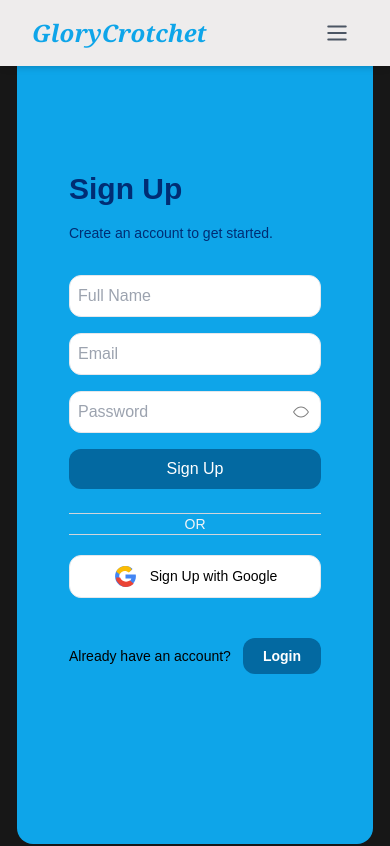
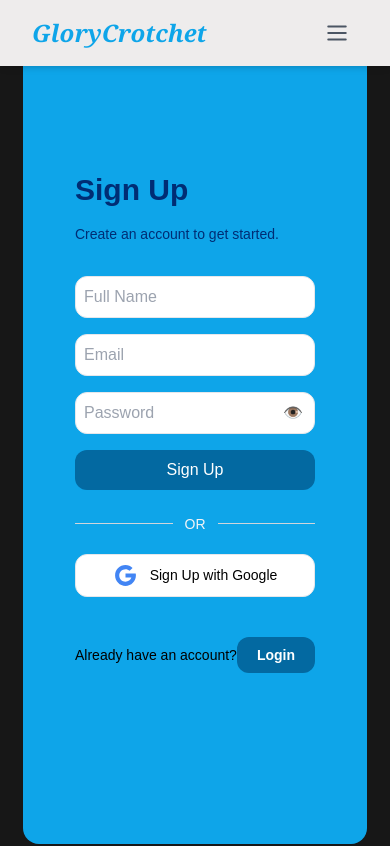
Before and after one commit to E-ugine/glory-crotchets, a React (Vite) app in the folder frontend/: page /signup in a window 390 px wide. Shown: the top 846 px of the page. Built offline with nearby package versions, Linux system fonts and the light colour scheme.

Commit message:
adds auth forms

```diff
--- a/frontend/src/pages/SignUp.jsx
+++ b/frontend/src/pages/SignUp.jsx
@@ -1,73 +1,121 @@
-import { useState } from "react";
+import { useState, useEffect } from "react";
+import { useDispatch, useSelector } from "react-redux";
+import { setName, setEmail, setPassword } from "../redux/userSlice";
+import { useNavigate } from "react-router-dom";
 
 export default function Signup() {
+    const dispatch = useDispatch();
+    const { name, email, password } = useSelector((state) => state.user);
     const [passwordVisible, setPasswordVisible] = useState(false);
+    const navigate = useNavigate();
+
+
+    const handleSubmit = (e) => {
+        e.preventDefault();
+        console.log("User Details:", { name, email, password });
+
+        // Clear input fields after submission
+        dispatch(setName(""));
+        dispatch(setEmail(""));
+        dispatch(setPassword(""));
+    };
+
+    const handleGoogleSignup = () => {
+        console.log("Google Sign-Up Clicked!");
+        // Implement Google OAuth here
+    };
 
     return (
         <section className="bg-neutral-900 min-h-screen flex box-border justify-center items-center">
             <div className="bg-sky-500 rounded-2xl flex max-w-3xl p-5 items-center h-[100vh]">
                 <div className="md:w-1/2 px-8">
                     <h2 className="font-bold text-3xl text-[#002D74]">Sign Up</h2>
-                    <p className="text-sm mt-4 text-[#002D74]">
-                        Create an account to get started.
-                    </p>
+                    <p className="text-sm mt-4 text-[#002D74]">Create an account to get started.</p>
 
-                    <form className="flex flex-col gap-4">
-                        <input className="p-2 mt-8 rounded-xl border" type="text" name="name" placeholder="Full Name" />
-                        <input className="p-2 rounded-xl border" type="email" name="email" placeholder="Email" />
+                    <form className="flex flex-col gap-4" onSubmit={handleSubmit}>
+                        <input
+                            className="p-2 mt-8 rounded-xl border"
+                            type="text"
+                            name="name"
+                            placeholder="Full Name"
+                            value={name}
+                            onChange={(e) => dispatch(setName(e.target.value))}
+                        />
+                        <input
+                            className="p-2 rounded-xl border"
+                            type="email"
+                            name="email"
+                            placeholder="Email"
+                            value={email}
+                            onChange={(e) => dispatch(setEmail(e.target.value))}
+                        />
                         <div className="relative">
-                            <input className="p-2 rounded-xl border w-full" type={passwordVisible ? "text" : "password"} name="password" id="password" placeholder="Password" />
-                            <svg
-                                xmlns="http://www.w3.org/2000/svg"
-                                width="16"
-                                height="16"
-                                fill="gray"
+                            <input
+                                className="p-2 rounded-xl border w-full"
+                                type={passwordVisible ? "text" : "password"}
+                                name="password"
+                                placeholder="Password"
+                                value={password}
+                                onChange={(e) => dispatch(setPassword(e.target.value))}
+                            />
+                            <button
+                                type="button"
                                 onClick={() => setPasswordVisible(!passwordVisible)}
-                                className="bi bi-eye absolute top-1/2 right-3 -translate-y-1/2 cursor-pointer z-20 opacity-100"
-                                viewBox="0 0 16 16"
+                                className="absolute top-1/2 right-3 -translate-y-1/2 cursor-pointer z-20 opacity-100"
                             >
-                                {passwordVisible ? (
-                                    <path d="M5.525 7.646a2.5 2.5 0 0 0 2.829 2.829l-2.83-2.829zm4.95.708-2.829-2.83a2.5 2.5 0 0 1 2.829 2.829zm3.171 6-12-12 .708-.708 12 12-.708.708z"></path>
-                                ) : (
-                                    <path d="M16 8s-3-5.5-8-5.5S0 8 0 8s3 5.5 8 5.5S16 8 16 8zM1.173 8a13.133 13.133 0 0 1 1.66-2.043C4.12 4.668 5.88 3.5 8 3.5c2.12 0 3.879 1.168 5.168 2.457A13.133 13.133 0 0 1 14.828 8c-.058.087-.122.183-.195.288-.335.48-.83 1.12-1.465 1.755C11.879 11.332 10.119 12.5 8 12.5c-2.12 0-3.879-1.168-5.168-2.457A13.134 13.134 0 0 1 1.172 8z"></path>
-                                )}
-                            </svg>
+                                {passwordVisible ? "🙈" : "👁️"}
+                            </button>
                         </div>
-                        <button className="bg-sky-700 text-white py-2 rounded-xl hover:scale-105 duration-300 hover:bg-[#206ab1] font-medium" type="submit">
+                        <button
+                            className="bg-sky-700 text-white py-2 rounded-xl hover:scale-105 duration-300 hover:bg-[#206ab1] font-medium"
+                            type="submit"
+                        >
                             Sign Up
                         </button>
                     </form>
 
-                    <div className="mt-6 items-center text-gray-100">
-                        <hr className="border-gray-300" />
-                        <p className="text-center text-sm">OR</p>
-                        <hr className="border-gray-300" />
+                    <div className="mt-6 text-gray-100 flex items-center gap-3">
+                        <hr className="flex-grow border-gray-300" />
+                        <p className="text-sm">OR</p>
+                        <hr className="flex-grow border-gray-300" />
                     </div>
 
-                    <button className="bg-white border py-2 w-full rounded-xl mt-5 flex justify-center items-center text-sm hover:scale-105 duration-300 hover:bg-[#60a8bc4f] font-medium">
+                    <button
+                        className="bg-white border py-2 w-full rounded-xl mt-5 flex justify-center items-center text-sm hover:scale-105 duration-300 hover:bg-[#60a8bc4f] font-medium"
+                        onClick={handleGoogleSignup}
+                    >
                         <svg
                             className="mr-3"
                             xmlns="http://www.w3.org/2000/svg"
                             viewBox="0 0 48 48"
                             width="25px"
-                            alt="Google login icon"
+                            aria-label="Google login icon"
                         >
-                            <path fill="#4285F4" d="M43.611,20.083H42V20H24v8h11.303c-1.649,4.657-6.08,8-11.303,8c-6.627,0-12-5.373-12-12c0-6.627,5.373-12,12-12c3.059,0,5.842,1.154,7.961,3.039l5.657-5.657C34.046,6.053,29.268,4,24,4C12.955,4,4,12.955,4,24c0,11.045,8.955,20,20,20c11.045,0,20-8.955,20-20C44,22.659,43.862,21.35,43.611,20.083z" />
-                            <path fill="#FBBC05" d="M6.306,14.691l6.543,4.797c1.775-3.528,5.5-6.036,9.651-6.036c3.059,0,5.842,1.154,7.961,3.039l5.657-5.657C34.046,6.053,29.268,4,24,4C16.282,4,9.584,8.239,6.306,14.691z" />
-                            <path fill="#EA4335" d="M24,44c6.235,0,11.685-2.386,15.849-6.26l-7.203-5.969c-2.128,1.428-4.703,2.265-7.646,2.265c-5.212,0-9.646-3.351-11.303-8H6.165v5.07C10.315,38.135,16.662,44,24,44z" />
+                            <path
+                                fill="#4285F4"
+                                d="M43.611,20.083H42V20H24v8h11.303c-1.649,4.657-6.08,8-11.303,8c-6.627,0-12-5.373-12-12c0-6.627,5.373-12,12-12c3.059,0,5.842,1.154,7.961,3.039l5.657-5.657C34.046,6.053,29.268,4,24,4C12.955,4,4,12.955,4,24c0,11.045,8.955,20,20,20c11.045,0,20-8.955,20-20C44,22.659,43.862,21.35,43.611,20.083z"
+                            />
                         </svg>
                         Sign Up with Google
                     </button>
 
-                    <div className="mt-10 text-sm flex justify-between items-center container-mr">
-                        <p className="mr-3 md:mr-0">Already have an account?</p>
-                        <button className="hover:border register text-white bg-sky-700 hover:border-gray-400 rounded-xl py-2 px-5 hover:scale-110 hover:bg-[#002c7424] font-semibold duration-300" type="button">
+                    <div className="mt-10 text-sm flex justify-between items-center">
+                        <p>Already have an account?</p>
+                        <button
+                            className="hover:border text-white bg-sky-700 hover:border-gray-400 rounded-xl py-2 px-5 hover:scale-110 hover:bg-[#002c7424] font-semibold duration-300"
+                            type="button"
+                            onClick={() => navigate("/login")}
+                        >
                             Login
                         </button>
                     </div>
                 </div>
                 <div className="md:block hidden w-1/2">
-                    <img className="rounded-2xl max-h-[1600px]" src="https://i.pinimg.com/736x/fa/4e/e5/fa4ee5cfb18a9cc274f8338deaf3944e.jpg" alt="Signup form illustration" />
+                    <img
+                        className="rounded-2xl max-h-[1600px]"
+                        src="https://i.pinimg.com/736x/fa/4e/e5/fa4ee5cfb18a9cc274f8338deaf3944e.jpg"
+                        alt="Signup form illustration"
+                    />
                 </div>
             </div>
         </section>
--- a/frontend/src/redux/store.js
+++ b/frontend/src/redux/store.js
@@ -2,12 +2,14 @@ import { configureStore } from "@reduxjs/toolkit";
 import cartReducer from "./cartSlice";
 import wishlistReducer from "./wishlistSlice";
 import productReducer from "./productSlice";
+import userReducer from "./userSlice";
 
 const store = configureStore({
   reducer: {
     cart: cartReducer,
     wishlist: wishlistReducer,
     products: productReducer,
+    user: userReducer,
   },
 });
 
--- /dev/null
+++ b/frontend/src/redux/userSlice.js
@@ -0,0 +1,26 @@
+import { createSlice } from "@reduxjs/toolkit";
+
+const initialState = {
+  name: "",
+  email: "",
+  password: "",
+};
+
+const userSlice = createSlice({
+  name: "user",
+  initialState,
+  reducers: {
+    setName: (state, action) => {
+      state.name = action.payload;
+    },
+    setEmail: (state, action) => {
+      state.email = action.payload;
+    },
+    setPassword: (state, action) => {
+      state.password = action.payload;
+    },
+  },
+});
+
+export const { setName, setEmail, setPassword } = userSlice.actions;
+export default userSlice.reducer;
```
Also changed, not shown: frontend/src/pages/Login.jsx (+18 -3 lines).
